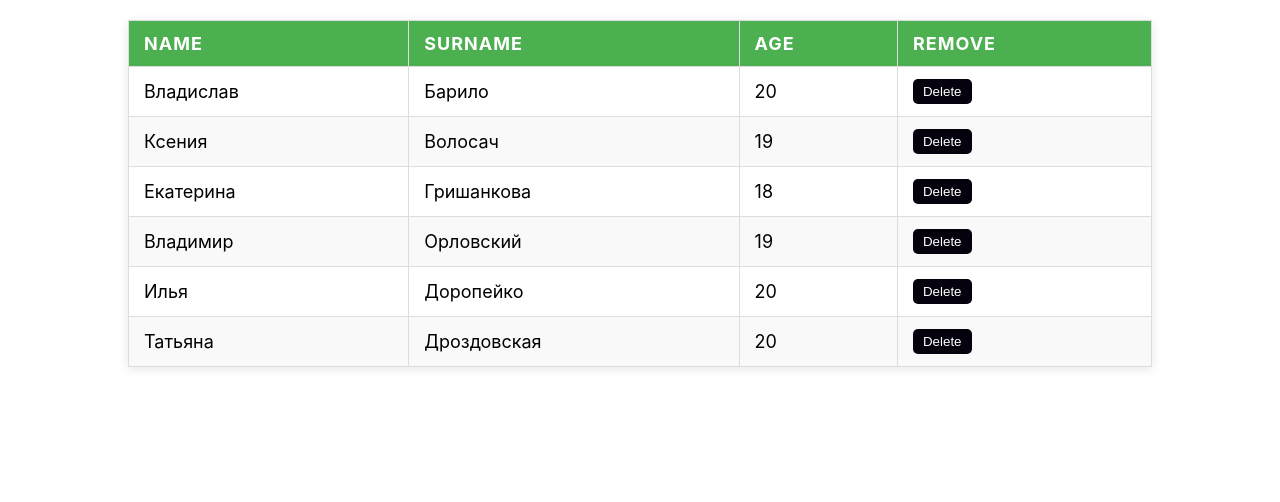
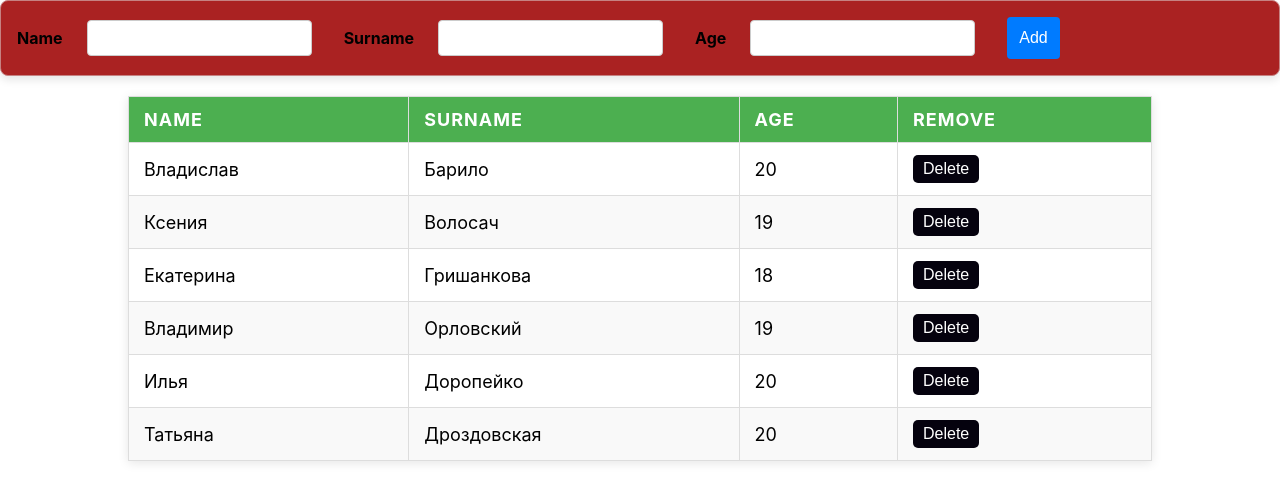
Before and after one commit to uyrik228/WEB-Razpabotka, a React (Create React App) app: page / in a window 1280 px wide. Shown: the top 502 px of the page. Built offline with nearby package versions, Linux system fonts and the light colour scheme.

Commit message:
LAB1: Create Form

```diff
--- a/src/App.js
+++ b/src/App.js
@@ -1,6 +1,7 @@
 import "./App.css";
 import EmployeeAPI from "./api/service";
 import Table from "./Table";
+import Form from "./Form";
 import { useState } from "react";
 
 const initialEmployees = EmployeeAPI.all();
@@ -23,6 +24,7 @@ function App() {
 
   return (
     <div className="App">
+      <Form handleSubmit={addEmployee} inEmployee={{ name: "", surname: "", age: "" }} />
       <Table employees={employees} delEmployee={delEmp} />
     </div>
   );
--- /dev/null
+++ b/src/Form.css
@@ -0,0 +1,41 @@
+form {
+    display: flex;
+    flex-wrap: wrap;
+    gap: 1rem;
+    align-items: center;
+    max-width: 100%;
+    margin: 0 auto;
+    padding: 1rem;
+    border: 1px solid #c68282;
+    border-radius: 8px;
+    box-shadow: 0 4px 8px rgba(0, 0, 0, 0.1);
+    background-color: #aa2222;
+  }
+
+  label {
+    font-weight: bold;
+    margin-right: 0.5rem;
+  }
+
+  input {
+    padding: 0.5rem;
+    border: 1px solid #ccc;
+    border-radius: 4px;
+    font-size: 1rem;
+    margin-right: 1rem;
+  }
+
+  button {
+    padding: 0.75rem;
+    border: none;
+    border-radius: 4px;
+    background-color: #007bff;
+    color: white;
+    font-size: 1rem;
+    cursor: pointer;
+    transition: background-color 0.3s ease;
+  }
+
+  button:hover {
+    background-color: #0056b3;
+  }
--- /dev/null
+++ b/src/Form.js
@@ -0,0 +1,47 @@
+import React from "react";
+import "./Form.css";
+import { useState } from "react";
+
+const Form = ({ handleSubmit, inEmployee }) => {
+  const [employee, setEmployee] = useState(inEmployee);
+
+  const handleChange = (event) => {
+    const { name, value } = event.target;
+    setEmployee({ ...employee, [name]: value });
+  };
+
+  const onSubmit = (event) => {
+    event.preventDefault();
+    handleSubmit(employee);
+    setEmployee(inEmployee);
+  };
+
+  return (
+    <form onSubmit={onSubmit}>
+      <label htmlFor="name">Name</label>
+      <input
+        type="text"
+        name="name"
+        value={employee.name}
+        onChange={handleChange}
+      />
+      <label htmlFor="surname">Surname</label>
+      <input
+        type="text"
+        name="surname"
+        value={employee.surname}
+        onChange={handleChange}
+      />
+      <label htmlFor="age">Age</label>
+      <input
+        type="number"
+        name="age"
+        value={employee.age}
+        onChange={handleChange}
+      />
+      <button type="submit">Add</button>
+    </form>
+  );
+};
+
+export default Form;
```
